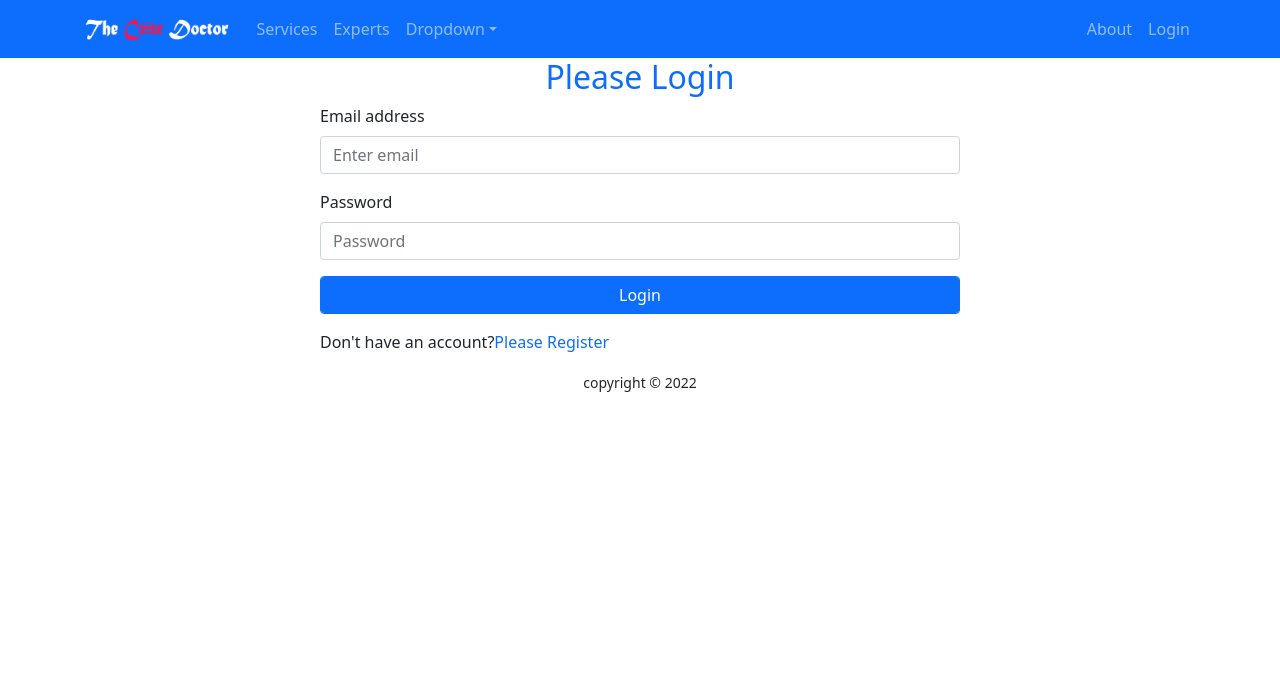
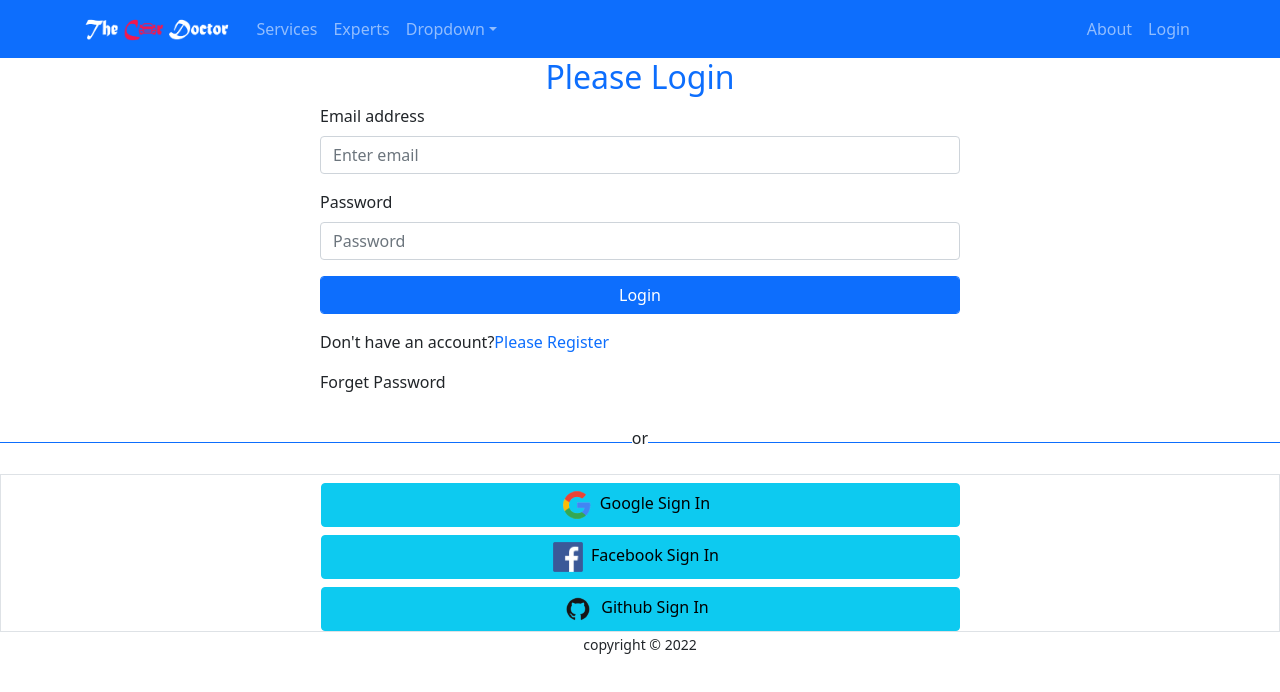
Before and after one commit to Sazid99246/genius-car-services-client, a React (Create React App) app: page /login in a window 1280 px wide. Shown: the top 692 px of the page. Built offline with nearby package versions, Linux system fonts and the light colour scheme; no server answers.

Commit message:
added social login, email verification and reset password

```diff
--- a/src/Pages/Login/Login.js
+++ b/src/Pages/Login/Login.js
@@ -1,35 +1,43 @@
 import React from 'react';
 import { Form } from 'react-bootstrap';
-import { useSignInWithEmailAndPassword } from 'react-firebase-hooks/auth';
+import { useSignInWithEmailAndPassword, useSendPasswordResetEmail } from 'react-firebase-hooks/auth';
 import { useForm } from 'react-hook-form';
 import { Link, useLocation, useNavigate } from 'react-router-dom';
 import auth from '../../firebase.init';
 import LoadingButton from '../Shared/LoadingButton/LoadingButton';
+import SocialLogin from '../Shared/SocialLogin/SocialLogin';
 
 const Login = () => {
-    const [signInWithEmailAndPassword,user,loading,error,] = useSignInWithEmailAndPassword(auth);
+    const [signInWithEmailAndPassword, user, loading, error,] = useSignInWithEmailAndPassword(auth);
+    const [sendPasswordResetEmail, sending, resetError] = useSendPasswordResetEmail(auth);
     const location = useLocation();
     const navigate = useNavigate();
     const from = location.state?.from?.pathname || "/";
-    const { register, formState: { errors }, handleSubmit } = useForm();
+    const { register, getValues, formState: { errors }, handleSubmit } = useForm();
     const onSubmit = (data) => {
         signInWithEmailAndPassword(data.email, data.password);
     }
+    const email = getValues("email");
+    const handlePasswordReset = async () => {
+        await sendPasswordResetEmail(email);
+        alert('Sent email');
+    }
+
     let signInError;
-    if(user){
+    if (user) {
         navigate(from, { replace: true })
     }
-    if(loading){
-        return <LoadingButton/>
+    if (loading || sending) {
+        return <LoadingButton />
     }
-    if(error){
-        signInError = <p className="text-danger">{error?.message}</p>
+    if (error || resetError) {
+        signInError = <p className="text-danger">{error?.message || resetError?.message}</p>
     }
     return (
         <div>
             <h2 className='text-center text-primary'>Please Login</h2>
             <Form onSubmit={handleSubmit(onSubmit)} className='w-50 mx-auto mt-2'>
-            <Form.Group className="mb-3" controlId="formBasicEmail">
+                <Form.Group className="mb-3" controlId="formBasicEmail">
                     <Form.Label>Email address</Form.Label>
                     <Form.Control
                         type="email"
@@ -50,8 +58,8 @@ const Login = () => {
                         placeholder="Password"
                     />
                     <p className='text-danger'>
-                        {errors.password?.type==='required' && "Password is required"}
-                        {errors.password?.type==='minLength' && "Password should be at lease 6 characters or more"}
+                        {errors.password?.type === 'required' && "Password is required"}
+                        {errors.password?.type === 'minLength' && "Password should be at lease 6 characters or more"}
                     </p>
                 </Form.Group>
                 {signInError}
@@ -61,7 +69,9 @@ const Login = () => {
                 <p>Don't have an account?
                     <Link className='text-primary pe-auto text-decoration-none' to='/register'>Please Register</Link>
                 </p>
+                <p onClick={handlePasswordReset}>Forget Password</p>
             </Form>
+            <SocialLogin />
         </div>
     );
 };
--- a/src/Pages/Register/Register.js
+++ b/src/Pages/Register/Register.js
@@ -10,7 +10,7 @@ const Register = () => {
     const navigate = useNavigate();
     const [agree, setAgree] = useState(false);
     const { register, formState: { errors }, handleSubmit } = useForm();
-    const [createUserWithEmailAndPassword, user, loading, error,] = useCreateUserWithEmailAndPassword(auth);
+    const [createUserWithEmailAndPassword, user, loading, error,] = useCreateUserWithEmailAndPassword(auth, {sendEmailVerification: true});
     let registerError;
     if(user){
         signOut(auth)
--- /dev/null
+++ b/src/Pages/Shared/SocialLogin/SocialLogin.js
@@ -0,0 +1,54 @@
+import React from 'react';
+import { useSignInWithFacebook, useSignInWithGithub, useSignInWithGoogle } from 'react-firebase-hooks/auth';
+import auth from '../../../firebase.init';
+import google from '../../../images/social/google.png'
+import facebook from '../../../images/social/facebook.png'
+import github from '../../../images/social/github.png'
+import { useLocation, useNavigate } from 'react-router-dom';
+import LoadingButton from '../LoadingButton/LoadingButton';
+const SocialLogin = () => {
+    const location = useLocation();
+    const navigate = useNavigate();
+    const from = location.state?.from?.pathname || "/";
+
+    const [signInWithGoogle, gUser, gLoading, gError] = useSignInWithGoogle(auth);
+    const [signInWithFacebook, fUser, fLoading, fError] = useSignInWithFacebook(auth);
+    const [signInWithGithub, gitUser, gitLoading, gitError] = useSignInWithGithub(auth)
+
+    let loginError;
+    if (gUser || fUser || gitUser) {
+        navigate(from, { replace: true })
+    }
+    if (gLoading || fLoading || gitLoading) {
+        return <LoadingButton />
+    }
+    if(gError || fError || gitError){
+        loginError = <p className='text-danger text-center'>{gError?.message || fError?.message || gitError.message}</p>
+    }
+    return (
+        <div>
+            <div className='d-flex align-items-center'>
+                <div style={{ height: "1px" }} className='bg-primary w-50'></div>
+                <p className='mt-2 py-2'>or</p>
+                <div style={{ height: "1px" }} className='bg-primary w-50'></div>
+            </div>
+            {loginError}
+            <div className='border'>
+                <button onClick={() => signInWithGoogle()} className='btn btn-info w-50 d-block mx-auto my-2'>
+                    <img style={{ width: "30px" }} src={google} alt="" />
+                    <span className='px-2'>Google Sign In</span>
+                </button>
+                <button onClick={() => signInWithFacebook()} className='btn btn-info w-50 d-block mx-auto my-2'>
+                    <img style={{ width: "30px" }} src={facebook} alt="" />
+                    <span className='px-2'>Facebook Sign In</span>
+                </button>
+                <button onClick={() => signInWithGithub()} className='btn btn-info w-50 d-block mx-auto'>
+                    <img style={{ width: "30px" }} src={github} alt="" />
+                    <span className='px-2'>Github Sign In</span>
+                </button>
+            </div>
+        </div>
+    );
+};
+
+export default SocialLogin;
```
